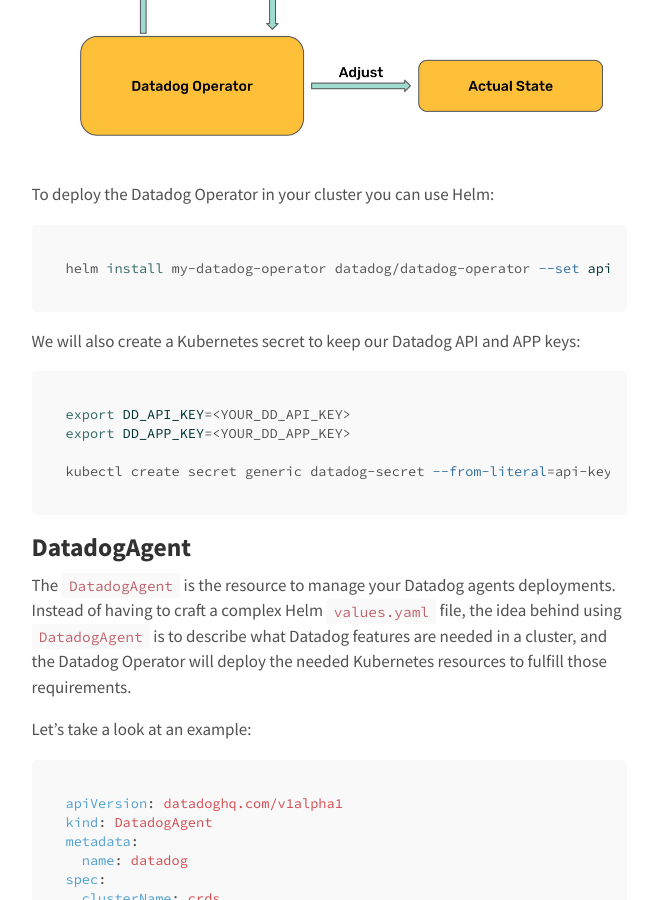
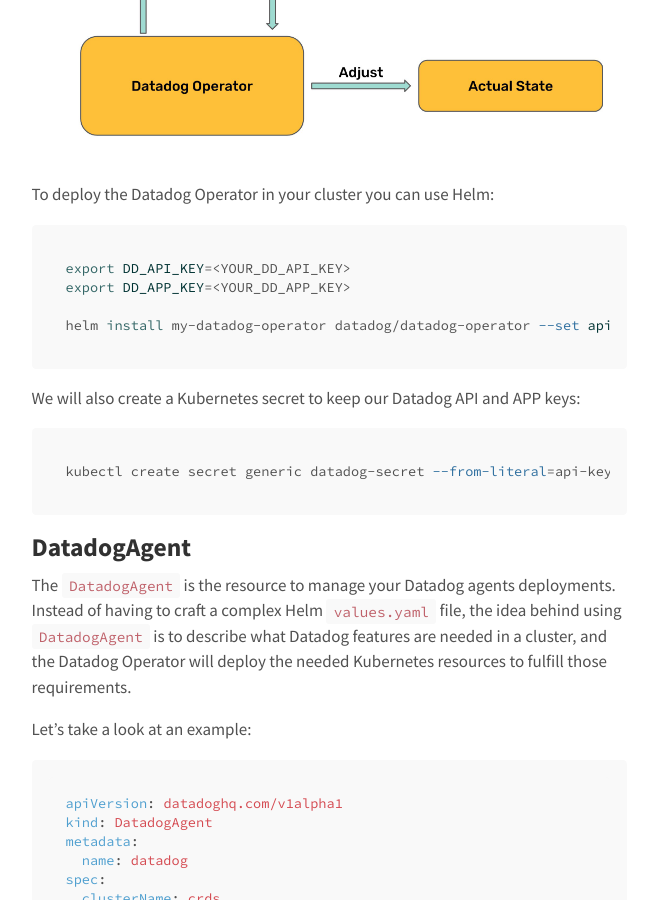
Before and after one commit to arapulido/arapulido.github.io, a Jekyll site: the page built from blog/_posts/2023-03-15-datadog-crds.markdown, in a window 1280 px wide and 900 px high, scrolled down 1074 px. Shown: the whole window, without its empty margins (311-963 px from the left). Built offline with Jekyll 4.4.1, drawn with Linux system fonts in a browser that asks for light colours; part of the change alters nothing that is shown; some of the changed text lies outside the part shown.

````diff
--- a/blog/_posts/2023-03-15-datadog-crds.markdown
+++ b/blog/_posts/2023-03-15-datadog-crds.markdown
@@ -21,15 +21,15 @@ The Datadog Operator is the Kubernetes controller that will manage the reconcili
 To deploy the Datadog Operator in your cluster you can use Helm:
 
 ```sh
+export DD_API_KEY=<YOUR_DD_API_KEY>
+export DD_APP_KEY=<YOUR_DD_APP_KEY>
+
 helm install my-datadog-operator datadog/datadog-operator --set apiKey=${DD_API_KEY} --set appKey=${DD_APP_KEY} --set datadogMonitor.enabled=true
 ```
 
 We will also create a Kubernetes secret to keep our Datadog API and APP keys:
 
 ```sh
-export DD_API_KEY=<YOUR_DD_API_KEY>
-export DD_APP_KEY=<YOUR_DD_APP_KEY>
-
 kubectl create secret generic datadog-secret --from-literal=api-key=${DD_API_KEY} --from-literal=app-key=${DD_APP_KEY}
 ```
 
@@ -115,7 +115,7 @@ datadog-cluster-agent   1/1     1            1           106m
 
 All the possible configuration options for the `DatadogAgent` resource are available in [its documentation](https://github.com/DataDog/datadog-operator/blob/main/docs/configuration.v1alpha1.md).
 
- ## DatadogMonitor
+## DatadogMonitor
 
 `DatadogMonitor` is a resource that allows you to manage your Datadog Monitors using resource definitions that can be maintained with the rest of your cluster configuration.
 
@@ -157,7 +157,7 @@ NAME              ID          MONITOR STATE   LAST TRANSITION        LAST SYNC
 pods-restarting   113662729   OK              2023-03-15T10:06:49Z   2023-03-15T10:10:49Z   OK            5m52s
 ```
 
-You can find a set of examples for `DatadogMonitor` resources in their [git repository](https://github.com/DataDog/datadog-operator/tree/main/examples/datadogmonitor).
+You can find a set of examples for `DatadogMonitor` resources with their different monitor types in their [git repository](https://github.com/DataDog/datadog-operator/tree/main/examples/datadogmonitor).
 
 ## DatadogMetric
 
````
